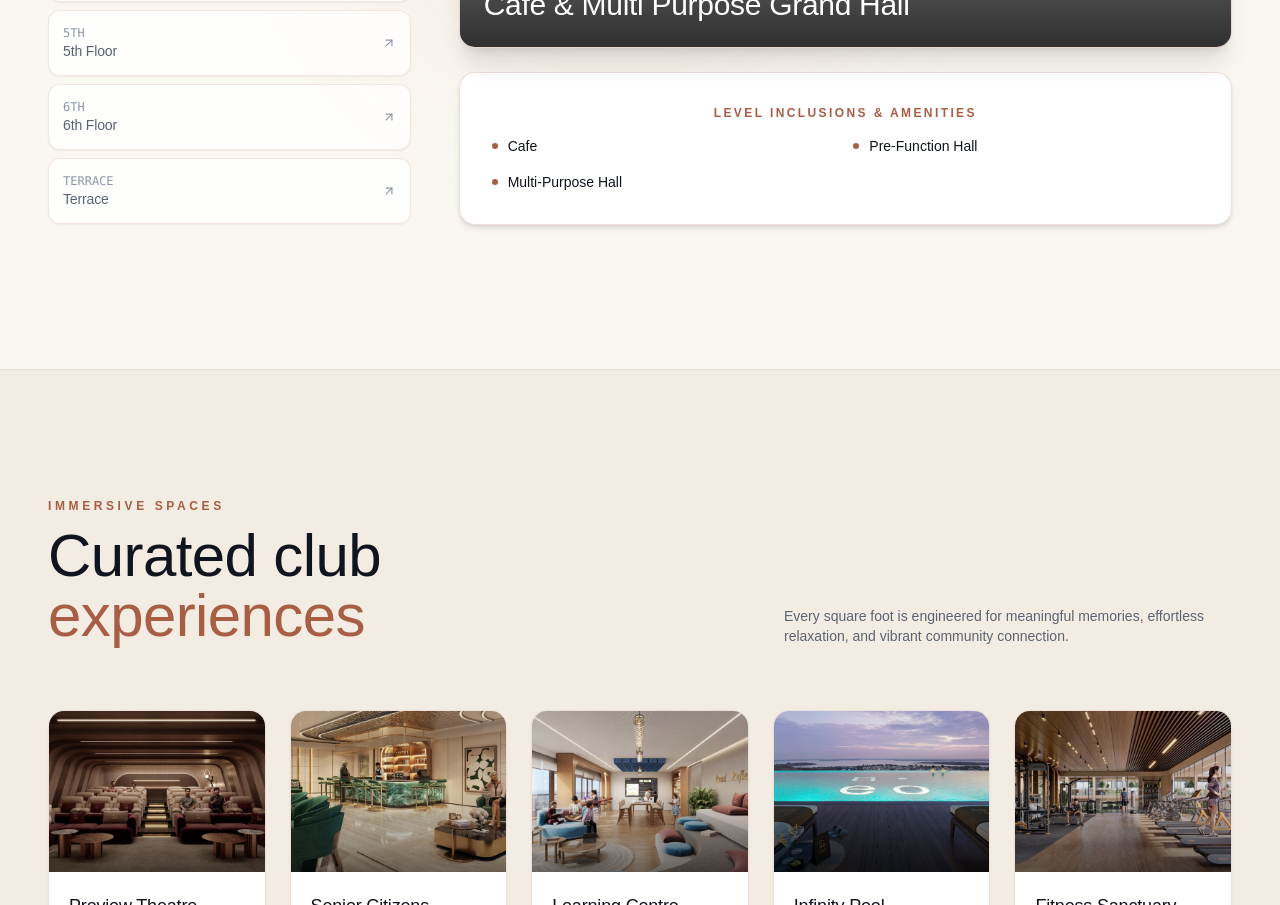
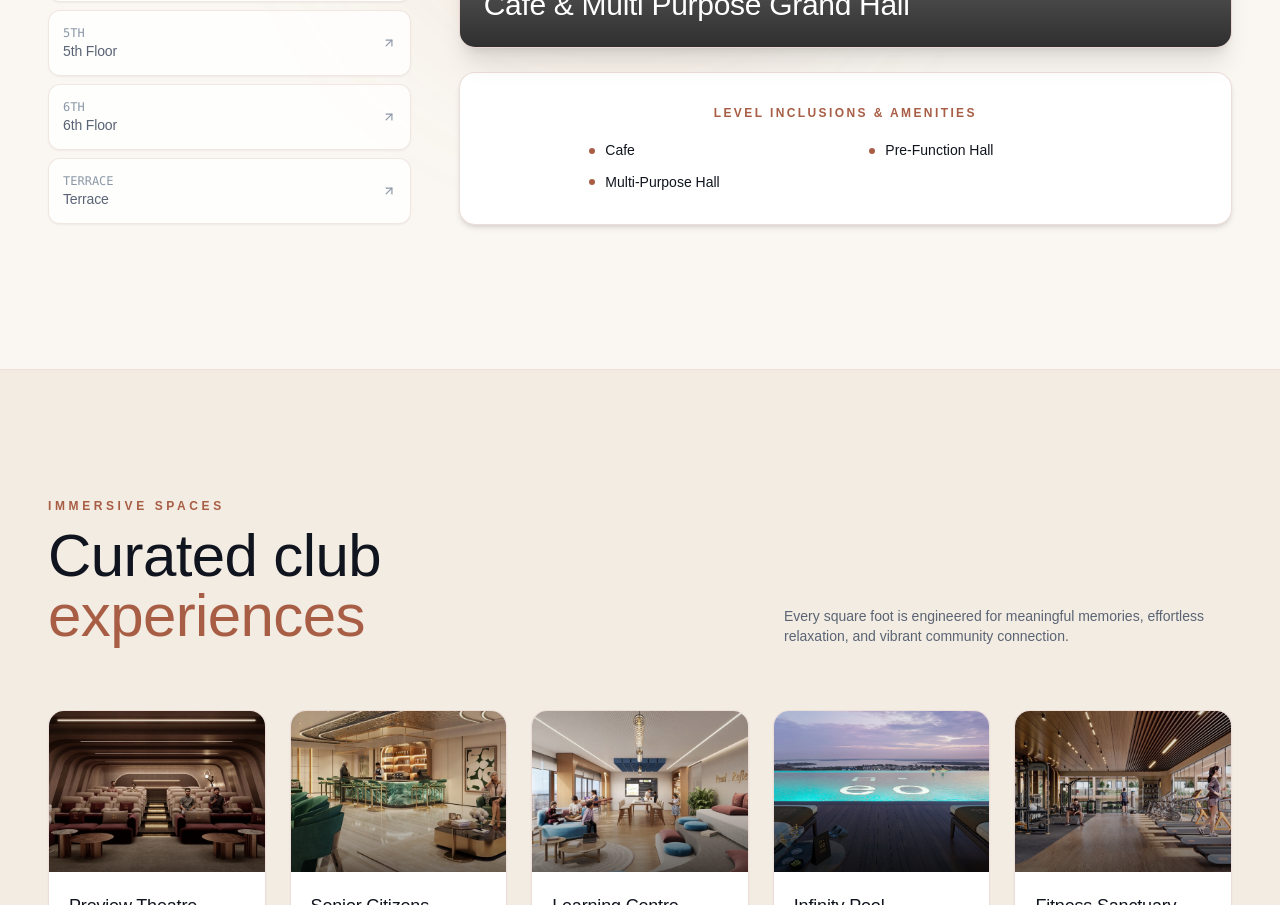
Before and after one commit to WOLFSGIT-24/Neopolis, a Next.js app: page / in a window 1280 px wide. Shown: the part 7360-8265 px from the top of the page. Built offline with nearby package versions, Linux system fonts and the light colour scheme; grey boxes are pictures that could not be loaded; a web font is replaced by a local one.

Commit message:
Center the 2-column pointer list inside the card with left-aligned items

```diff
--- a/src/components/neo/ClubNeo.tsx
+++ b/src/components/neo/ClubNeo.tsx
@@ -203,14 +203,14 @@ export default function ClubNeo() {
             </div>
 
             {/* Floor Facilities Grid */}
-            <div className="p-4 sm:p-6 lg:p-8 rounded-2xl bg-white border border-[#A85D45]/20 shadow-md">
-              <h4 className="text-[11px] sm:text-xs uppercase tracking-[0.2em] text-[#A85D45] font-semibold mb-4 text-center">
+            <div className="p-5 sm:p-6 lg:p-8 rounded-2xl bg-white border border-[#A85D45]/20 shadow-md">
+              <h4 className="text-[11px] sm:text-xs uppercase tracking-[0.2em] text-[#A85D45] font-semibold mb-5 text-center">
                 Level Inclusions & Amenities
               </h4>
-              <div className="grid grid-cols-1 sm:grid-cols-2 gap-3 sm:gap-4 text-left">
+              <div className="max-w-lg mx-auto grid grid-cols-1 sm:grid-cols-2 gap-x-8 sm:gap-x-12 gap-y-3">
                 {current.facilities.map((fac, idx) => (
-                  <div key={idx} className="flex items-start justify-start gap-2.5 text-xs sm:text-sm text-[#10141E] text-left">
-                    <span className="w-1.5 h-1.5 rounded-full bg-[#A85D45] shrink-0 mt-1.5" />
+                  <div key={idx} className="flex items-center justify-start gap-2.5 text-xs sm:text-sm text-[#10141E] text-left">
+                    <span className="w-1.5 h-1.5 rounded-full bg-[#A85D45] shrink-0" />
                     <span className="text-left leading-snug">{fac}</span>
                   </div>
                 ))}
```
